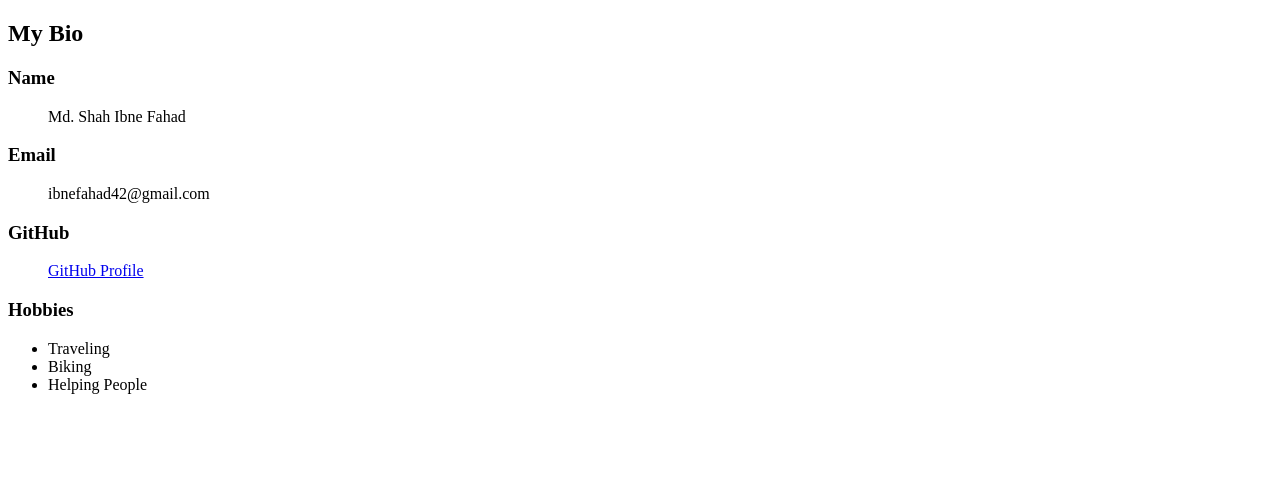
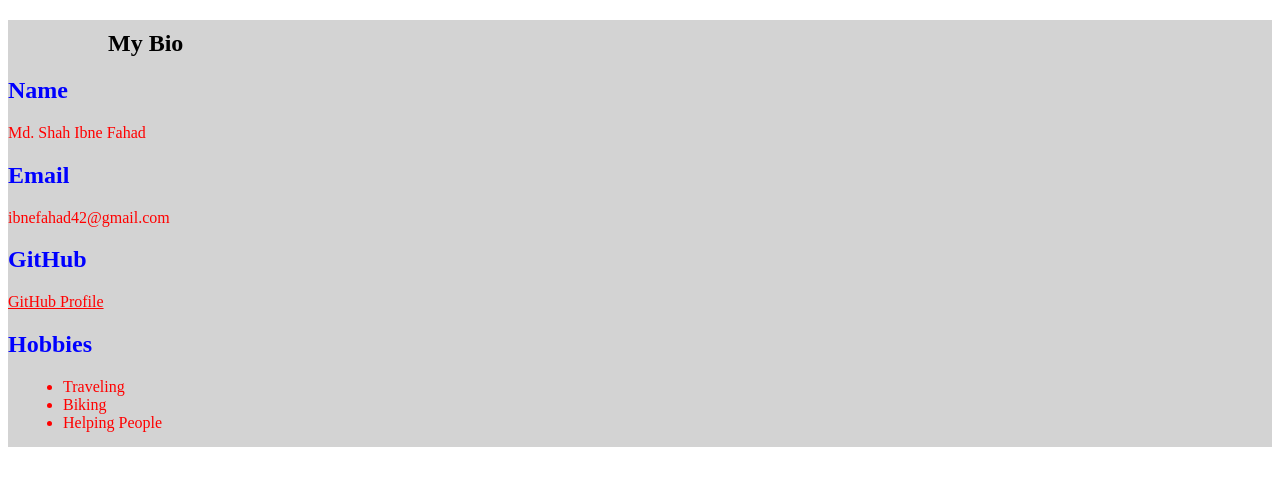
Before and after one commit to shah-ibne-fahad/my-bio, a plain HTML site: page index.html in a window 1280 px wide. Drawn offline with Linux system fonts and the light colour scheme.

Commit message:
update assig 4

```diff
--- a/index.html
+++ b/index.html
@@ -2,27 +2,51 @@
 <html>
     <head>
         <title>Md.Shah Ibne Fahad</title>
+        <style>
+            section{
+                background-color: lightgray;
+            }
+            h1{
+                color: black;
+                padding-top: 10px;
+                margin-left: 100px;
+                border-bottom: 2px solid #333 (dark gray);
+            }
+            h2{
+                color: blue;
+            }
+            p{
+                color: red;
+            }
+            a{
+                color: red;
+            }
+            a:hover{
+                color: blue;
+            }
+            ul{
+                margin-left: 15px;
+                margin-top: 10px;
+                padding-bottom: 15px;
+                color: red;
+            }
+        </style>
     </head>
     <body>
         <section>
             <h1>My Bio</h1>
-            <dl>
-                <h3><dt>Name</dt></h3>
-                <dd>Md. Shah Ibne Fahad</dd>
-                <h3><dt>Email</dt></h3>
-                <dd>ibnefahad42@gmail.com</dd>
-                <h3><dt>GitHub</dt></h3>
-                <dd><a href="https://github.com/shah-ibne-fahad">GitHub Profile</a></dd>
-            </dl>
-        </section>
-             <h3>Hobbies</h3>
-             <ul>
+            <h2>Name</h2>
+            <p>Md. Shah Ibne Fahad</p>
+            <h2>Email</h2>
+            <p>ibnefahad42@gmail.com</p>
+            <h2>GitHub</h2>
+            <p><a href="https://github.com/shah-ibne-fahad" target="_blank">GitHub Profile</a></p>
+            <h2>Hobbies</h2>
+            <ul>
                 <li>Traveling</li>
                 <li>Biking</li>
                 <li>Helping People</li>
-             </ul>
-        <section>
-
+            </ul>
         </section>
     </body>
 </html>
```
